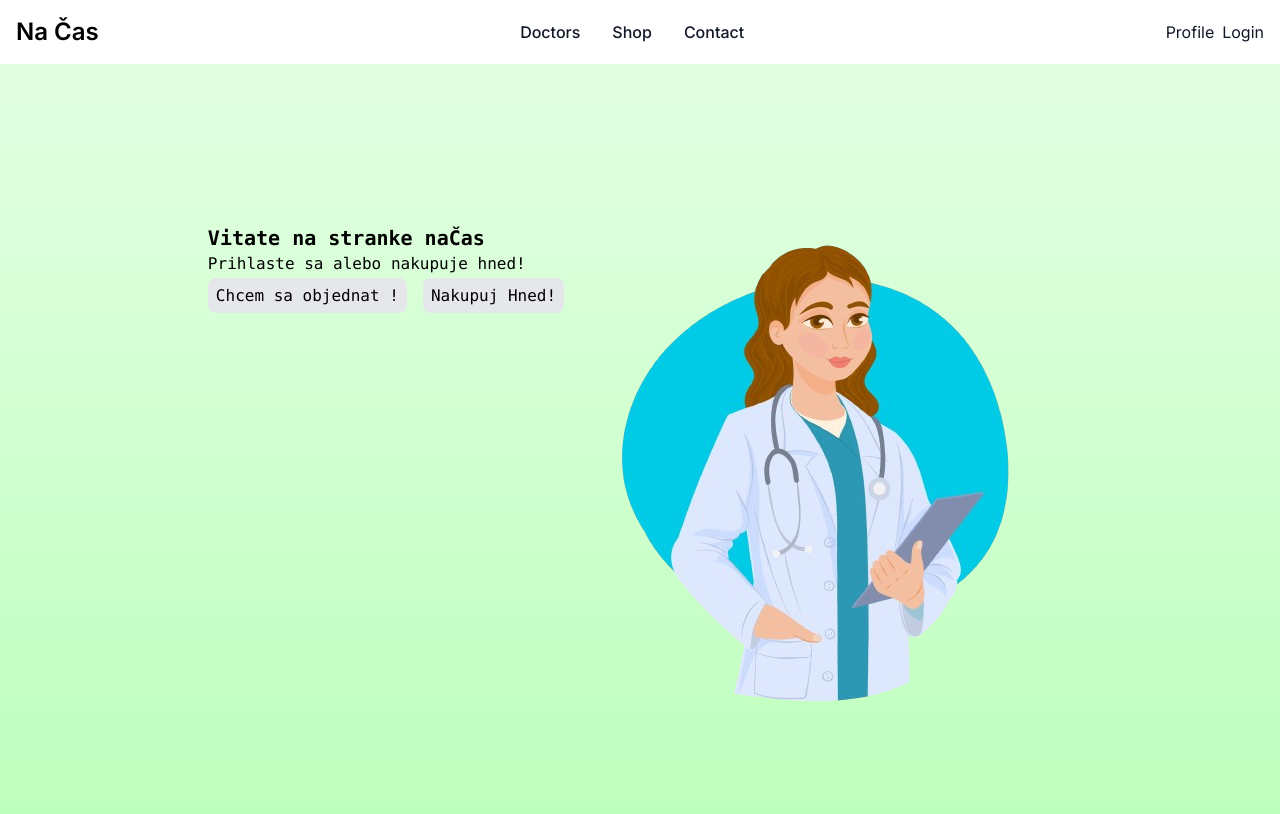
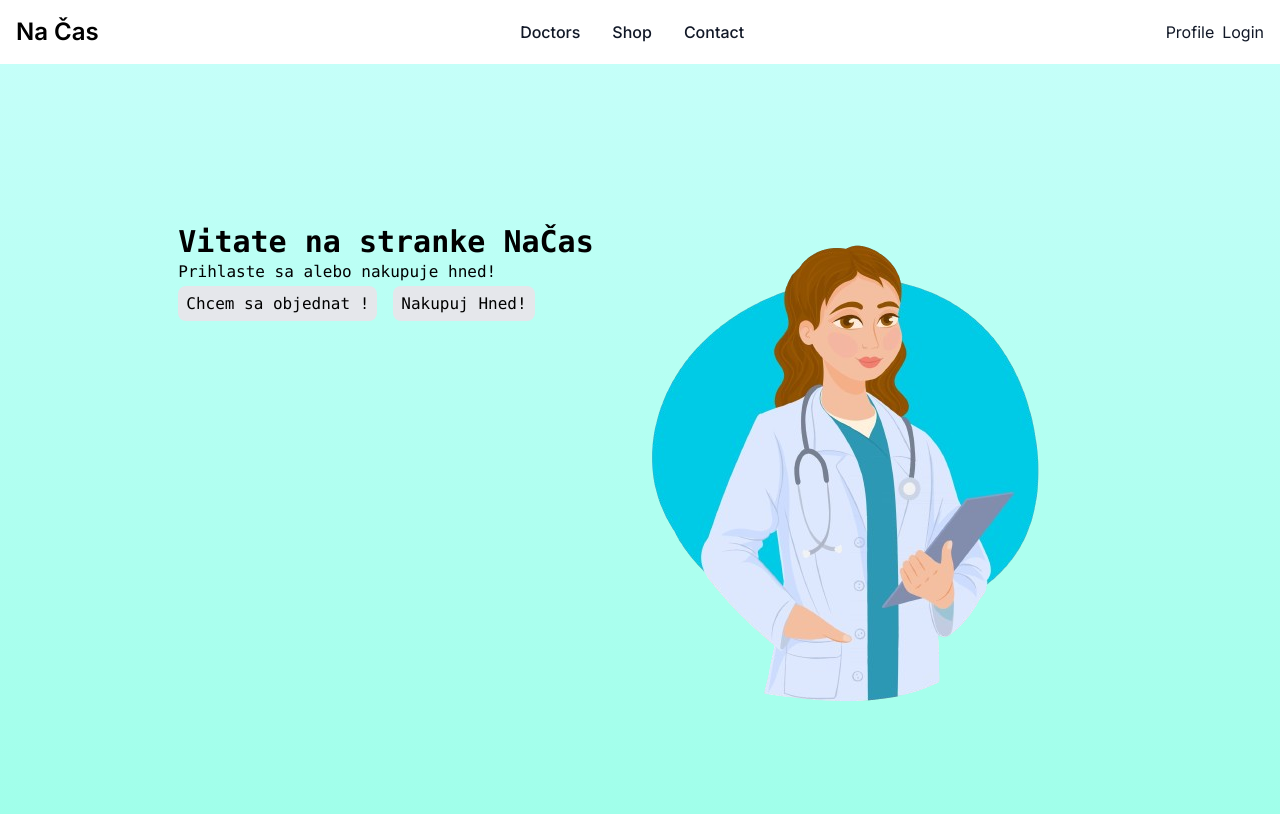
Before and after one commit to Richardhelmeczy/maturita, a Next.js app: page / in a window 1280 px wide. Shown: the top 814 px of the page. Built offline with nearby package versions, Linux system fonts and the light colour scheme.

Commit message:
navbarsom

```diff
--- a/src/app/globals.css
+++ b/src/app/globals.css
@@ -4,10 +4,9 @@
 
 :root {
   --foreground-rgb: 0, 0, 0;
-  --background-start-rgb: 230, 255, 230; /* Super light green */
-  --background-end-rgb: 180, 255, 180; /* Lighter green */
+  --background-start-rgb: 200, 255, 250; /* Light cyan-green with even more blue */
+  --background-end-rgb: 150, 255, 230; /* Deeper light cyan-green with even more blue */
 }
-
 
 
 body {
--- a/src/app/page.tsx
+++ b/src/app/page.tsx
@@ -7,7 +7,7 @@ export default function Home() {
       <div className="flex mx-auto">
         {/* Left Side */}
         <div className="font-mono">
-          <h1 className="text-xl font-bold">Vitate na stranke naČas</h1>
+          <h1 className="text-3xl font-bold">Vitate na stranke NaČas</h1>
           <p>Prihlaste sa alebo nakupuje hned!</p>
           <div className="mt-2">
             <Link
```
Also changed, not shown: 1 other file (tests, documents, lock files or other folders).
